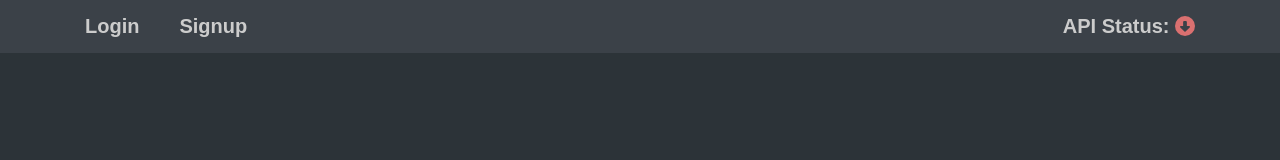
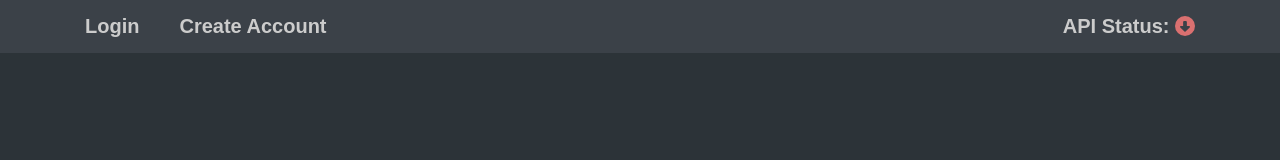
Before and after one commit to PacketParker/LinkLogger, a React (Vite) app in the folder app/: page /login in a window 1280 px wide. Shown: the top 160 px of the page. Built offline with nearby package versions, Linux system fonts and the light colour scheme; no server answers.

Commit message:
"Sign Up" -> "Create Account"

```diff
--- a/app/src/components/Navbar.tsx
+++ b/app/src/components/Navbar.tsx
@@ -32,7 +32,7 @@ function Navbar() {
           <a className={styles.link}>Login</a>
         </Link>
         <Link to={'/signup'}>
-          <a className={styles.link}>Signup</a>
+          <a className={styles.link}>Create Account</a>
         </Link>
       </div>
       <div className={styles.right}>
--- a/app/src/components/Signup.tsx
+++ b/app/src/components/Signup.tsx
@@ -6,7 +6,7 @@ import axios from 'axios';
 import Navbar from './Navbar';
 
 function Signup() {
-  document.title = 'LinkLogger | Signup';
+  document.title = 'LinkLogger | Create Account';
 
   const [username, setUsername] = useState('');
   const [password, setPassword] = useState('');
@@ -65,7 +65,7 @@ function Signup() {
     <>
       <Navbar />
       <div className={styles.container}>
-        <h1>Sign up</h1>
+        <h1>Create Account</h1>
         <h2 className={error ? styles.errorVisible : styles.errorHidden}>
           {error}
         </h2>
```
